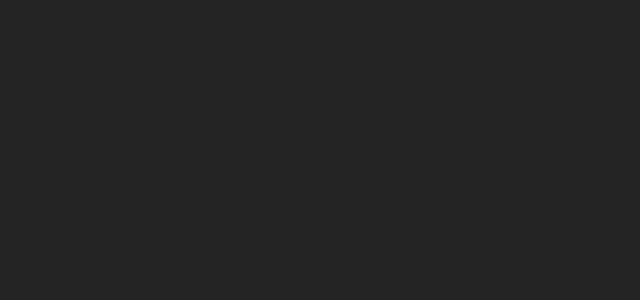
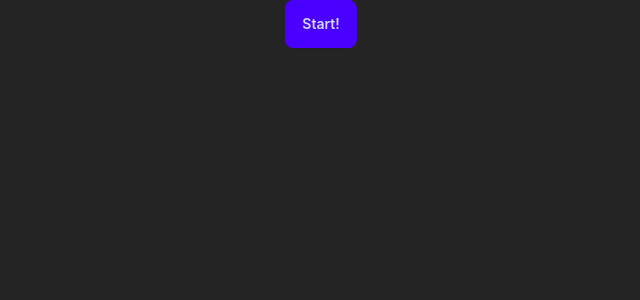
Before and after one commit to Rikar2017/ProyAlgoMio, a React (Vite) app: page / in a window 1280 px wide. Shown: the top 300 px of the page, without its empty margins (319-959 px from the left). Built offline with nearby package versions, Linux system fonts and the light colour scheme.

Commit message:
setup daisyui

```diff
--- a/package.json
+++ b/package.json
@@ -10,9 +10,7 @@
     "preview": "vite preview"
   },
   "dependencies": {
-    "@emotion/react": "^11.11.3",
-    "@emotion/styled": "^11.11.0",
-    "@mui/material": "^5.15.4",
+    "@mui/icons-material": "^5.15.4",
     "@tanstack/react-query": "^5.17.9",
     "axios": "^1.6.5",
     "jsonwebtoken": "^9.0.2",
@@ -25,6 +23,7 @@
     "@types/react-dom": "^18.2.17",
     "@vitejs/plugin-react": "^4.2.1",
     "autoprefixer": "^10.4.16",
+    "daisyui": "^4.6.0",
     "eslint": "^8.55.0",
     "eslint-plugin-react": "^7.33.2",
     "eslint-plugin-react-hooks": "^4.6.0",
--- a/src/pages/login/auth_page.jsx
+++ b/src/pages/login/auth_page.jsx
@@ -1,8 +1,19 @@
+import { useState } from "react";
+
 function AuthPage() {
+  const [theme, setTheme] = useState(true);
+
   return (
     // centered box
     <div className="w-full h-full flex items-center justify-center">
       {/* login panel */}
+      <button
+        data-theme={theme ? "light" : "dark"}
+        className="btn btn-primary"
+        onClick={() => setTheme(!theme)}
+      >
+        Start!
+      </button>
     </div>
   );
 }
--- a/tailwind.config.js
+++ b/tailwind.config.js
@@ -4,5 +4,5 @@
   theme: {
     extend: {},
   },
-  plugins: [],
+  plugins: [require("daisyui")],
 };
```
